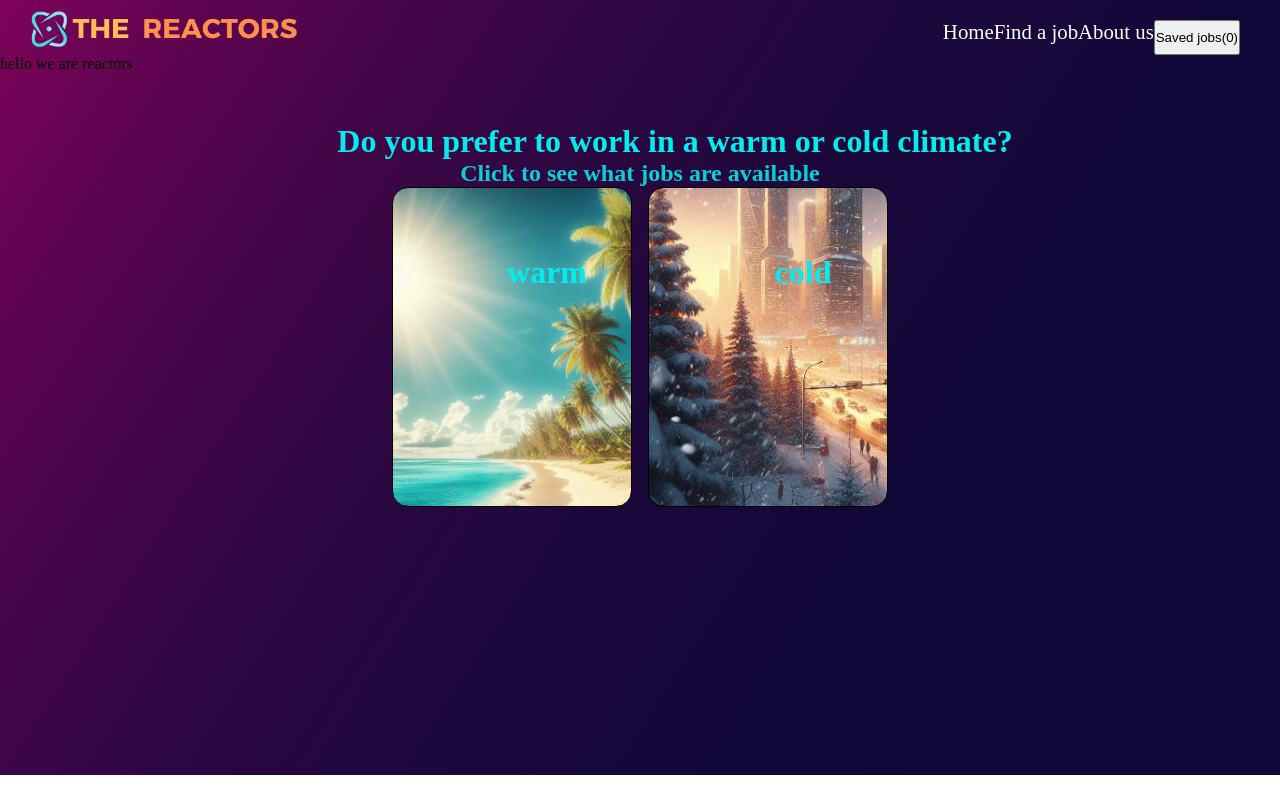
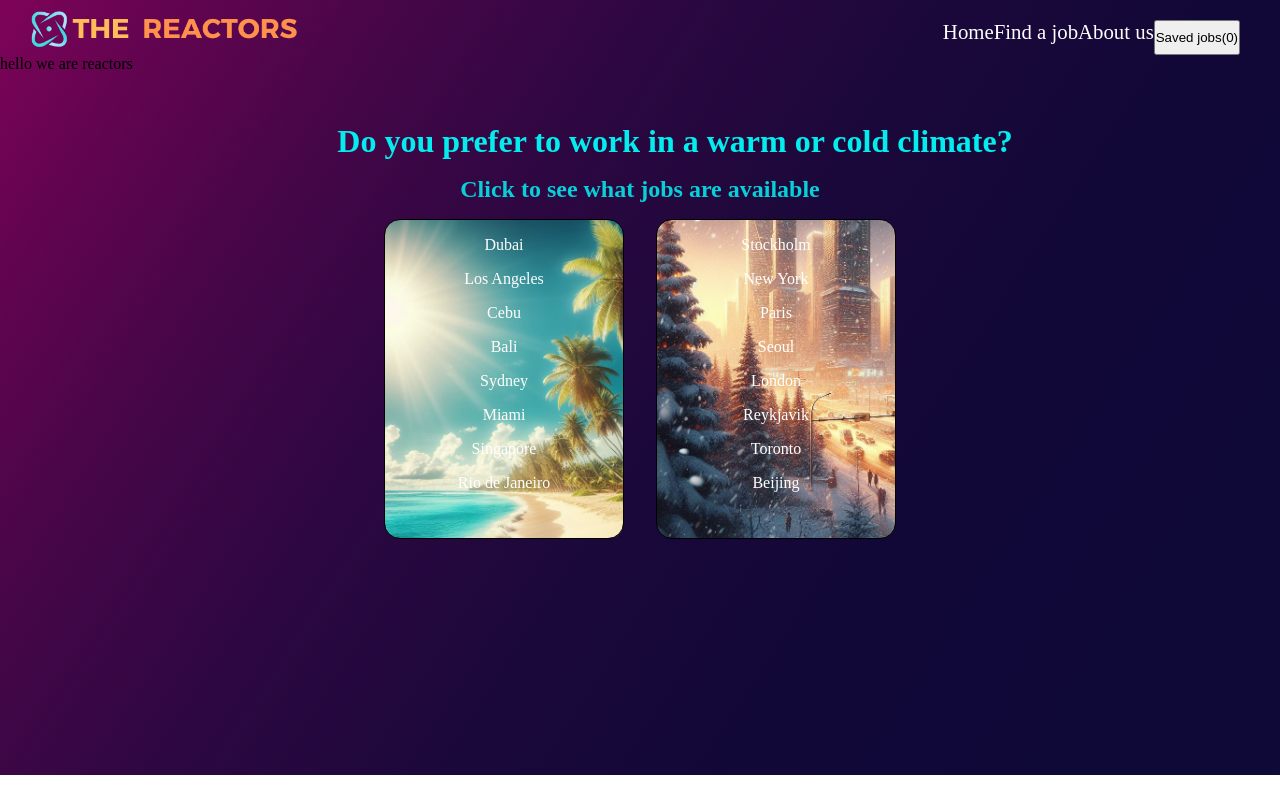
Before and after one commit to Minimoocodes/the-reactors, a React (Create React App) app: page /warmorcold in a window 1280 px wide. Built offline with nearby package versions, Linux system fonts and the light colour scheme.

Commit message:
hover opacity and list of cities

```diff
--- a/src/Blocks/WarmOrColdPage.css
+++ b/src/Blocks/WarmOrColdPage.css
@@ -2,6 +2,10 @@
 
 a:link {
   text-decoration: none;
+}
+
+a:hover {
+  opacity: 0.7;
 }
 
 a:visited {
@@ -12,7 +16,8 @@ a:visited {
   display: flex;
   justify-content: center;
   align-items: center;
-  gap: 1rem;
+  margin-bottom: 1rem;
+  gap: 2rem;
   flex-wrap: wrap;
 }
 
--- a/src/components/WarmOrColdCard.js
+++ b/src/components/WarmOrColdCard.js
@@ -1,5 +1,27 @@
-import React from "react";
+import React, { useLayoutEffect } from "react";
 import { Link } from "react-router-dom";
+
+const warmCities = [
+  "Dubai",
+  "Los Angeles",
+  "Cebu",
+  "Bali",
+  "Sydney",
+  "Miami",
+  "Singapore",
+  "Rio de Janeiro",
+];
+
+const coldCities = [
+  "Stockholm",
+  "New York",
+  "Paris",
+  "Seoul",
+  "London",
+  "Reykjavik",
+  "Toronto",
+  "Beijing",
+];
 
 const WarmOrColdCard = ({ warmOrColdDisplay }) => {
   const warmorcoldimages = {
@@ -7,6 +29,7 @@ const WarmOrColdCard = ({ warmOrColdDisplay }) => {
     cold: "/image/cold_weather.png",
   };
 
+  const isWarm = warmOrColdDisplay === "warm";
   return (
     <Link to={`/${warmOrColdDisplay}`}>
       <div
@@ -18,7 +41,17 @@ const WarmOrColdCard = ({ warmOrColdDisplay }) => {
         }}
       >
         <div className="WarmOrColdCard_content">
-          <h1>{warmOrColdDisplay}</h1>
+          {isWarm
+            ? warmCities.map((city) => (
+                <ul>
+                  <li>{city}</li>
+                </ul>
+              ))
+            : coldCities.map((city) => (
+                <ul>
+                  <li>{city}</li>
+                </ul>
+              ))}
         </div>
       </div>
     </Link>
```
